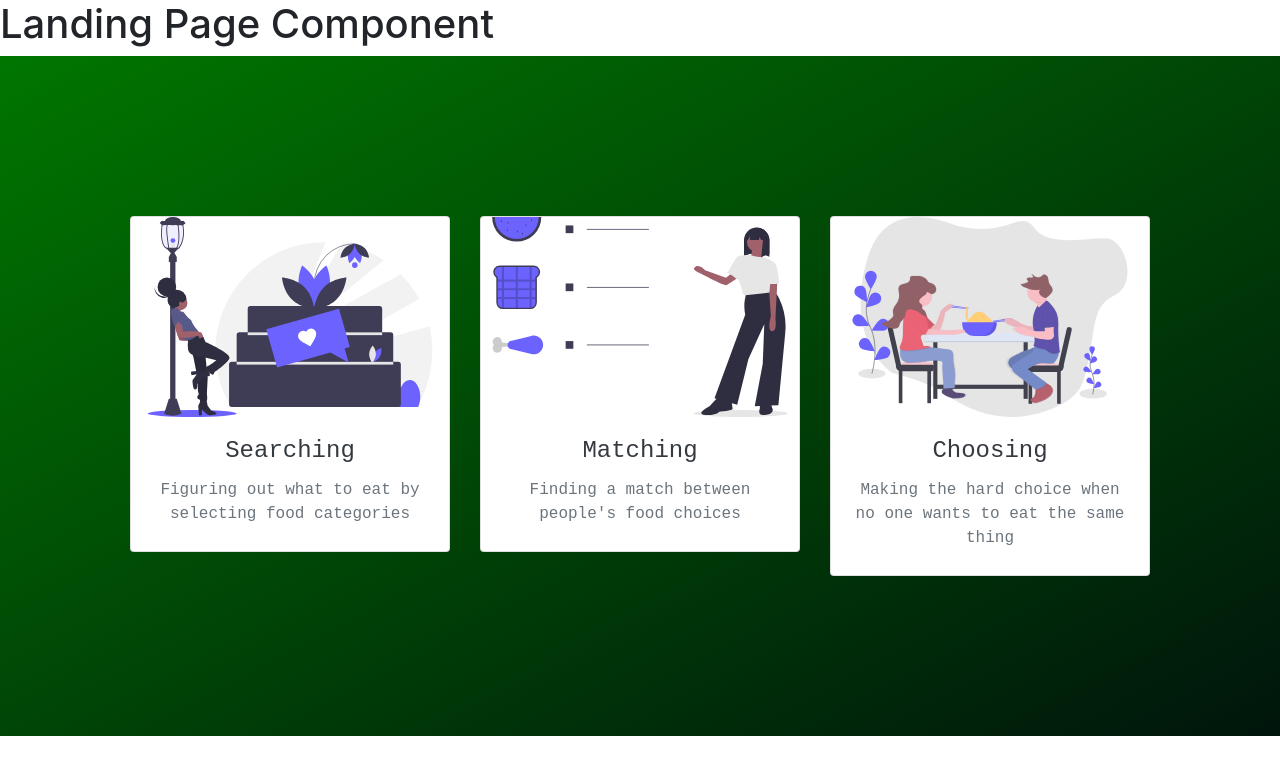
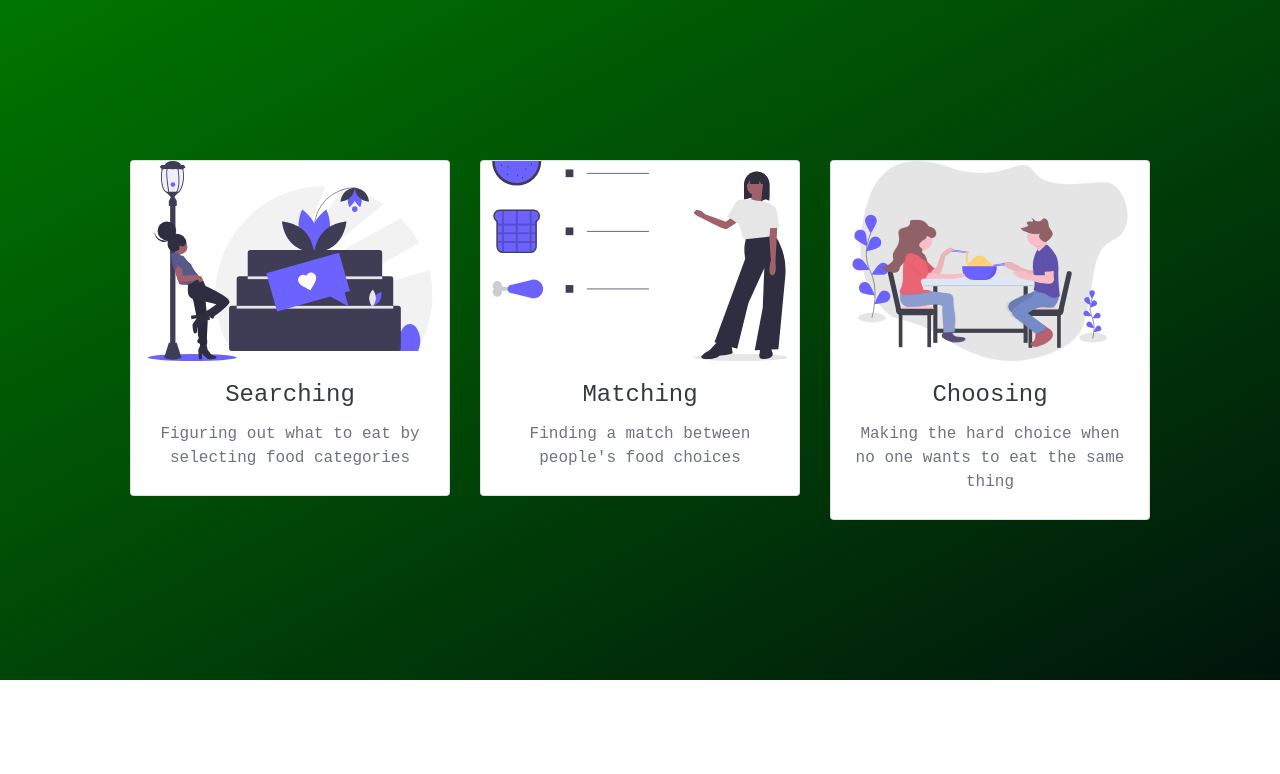
Before and after one commit to Codubee/FoodFiendsMW5-6, a React (Create React App) app in the folder frontend/: page / in a window 1280 px wide. Shown: the top 774 px of the page. Built offline with nearby package versions, Linux system fonts and the light colour scheme.

Commit message:
Rework for PR comments

```diff
--- a/frontend/src/components/features.js
+++ b/frontend/src/components/features.js
@@ -2,9 +2,9 @@ import React from 'react'
 import img1 from './images/review.svg'
 import img2 from './images/list.svg'
 import img3 from './images/eating.svg'
-import './features-style.css'
+import '../styles/features.css'
 
-const Feature = props=> {
+function Feature(props) {
     return(
         <div className="card text-center">
             <div className="overflow">
@@ -20,8 +20,7 @@ const Feature = props=> {
     );
 }
 
-class Features extends React.Component {
-    render() {
+function Features() {
     return (
         <div>
             <div className="container-fluid">
@@ -39,8 +38,6 @@ class Features extends React.Component {
             </div>
         </div>
     )
-
-    }
 }
 
 export default Features;
--- a/frontend/src/views/LandingPage.js
+++ b/frontend/src/views/LandingPage.js
@@ -4,8 +4,6 @@ import Features from '../components/features'
 function LandingPage(){
     return(
         <div>
-
-            <h1>Landing Page Component</h1>
             <Features/>
         </div>
     )
```
Also changed, not shown: frontend/src/styles/features.css (renamed from frontend/src/components/features-style.css). Lines whose indentation alone changed are shown as unchanged.
